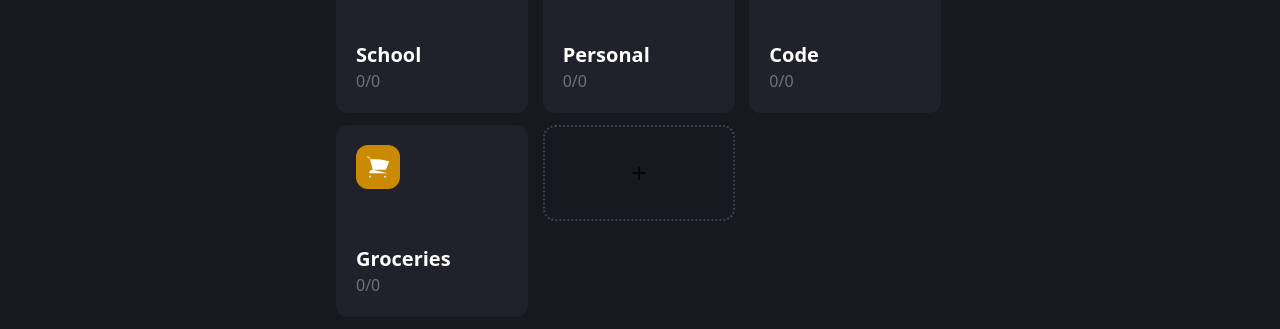
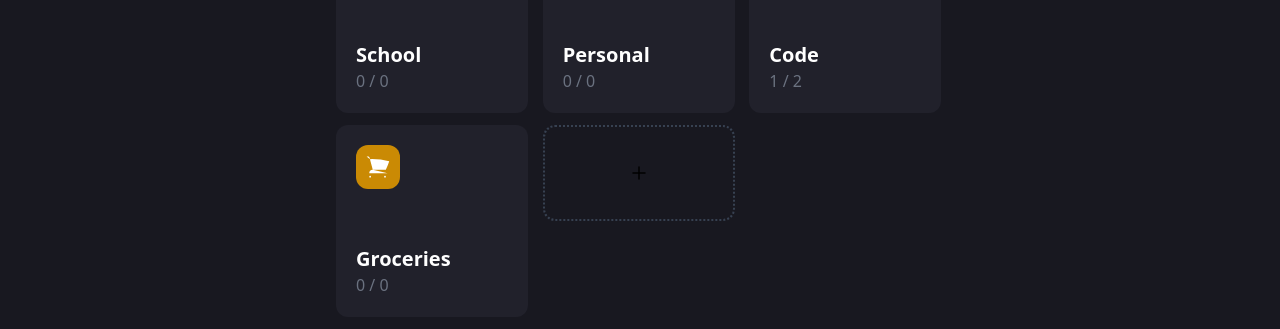
Before and after one commit to MacinME/React-Projects, a React (Vite) app in the folder 01-Todo-List/: page / in a window 1280 px wide. Shown: the part 269-598 px from the top of the page. Built offline with nearby package versions, Linux system fonts and the light colour scheme.

Commit message:
Added successful task counter

```diff
--- a/01-Todo-List/src/Home.jsx
+++ b/01-Todo-List/src/Home.jsx
@@ -45,10 +45,15 @@ export const Home = () => {
     }
   }, [])
 
+  useEffect(() => {
+    setCollectionState( onGetData() );
+  }, [state.status])
+
+
   return (
     <main
       ref={ resizeRef }
-      className="w-full bg-background_color h-screen relative"
+      className={`w-full bg-background_color relative overflow-hidden ${ collection && boxSize < 640 ? "h-screen" : "h-full" }`}
     >
       {/* Desktop Menu */}
       {
--- a/01-Todo-List/src/components/global/GCollection.jsx
+++ b/01-Todo-List/src/components/global/GCollection.jsx
@@ -1,6 +1,6 @@
 import { GIcon } from './GIcon';
 
-export const GCollection = ({ id, icon, title, done, style, collectionTasks, setState}) => {
+export const GCollection = ({ id, icon, title, style, collectionTasks, setState}) => {
   return (
     <div
       onClick={ () => setState({ status: true, collection: { id, title, collectionTasks} }) }
@@ -12,7 +12,7 @@ export const GCollection = ({ id, icon, title, done, style, collectionTasks, set
         <div className="w-full">
             <p className="text-white text-lg font-bold sm:text-xl" >{ title }</p>
             <div>
-                <span className="text-gray-500">{ done }</span>
+                <span className="text-gray-500"> {` ${ collectionTasks.filter(c => c.status).length } / ${ collectionTasks.length }`}</span>
             </div>
         </div>
     </div>
--- a/01-Todo-List/src/components/global/collectionTasks/CItems.jsx
+++ b/01-Todo-List/src/components/global/collectionTasks/CItems.jsx
@@ -30,27 +30,28 @@ export const CItems = ({
   return (
     <div className="bg-navbar_color rounded-xl w-full py-1 px-2">
         <div className="flex justify-between">
-          <div className='flex gap-2'>
+          <div className="flex gap-2">
             <input
                   type="checkbox"
                   onChange={ onSuccessTask }
                   checked={ ischecked }
+                  id={ id }
                   className="accent-pink-500 rounded-full"
               />
               <div>
-                  <p className={`text-gray-100 text-sm lg:text-base ${ ischecked && 'line-through' }`}>{ taskName }</p>
+                  <p className={`text-gray-100 text-sm lg:text-base ${ ischecked && "line-through" }`}>{ taskName }</p>
                   <p className="text-gray-400 text-sm">Date: <span className="text-button_color">{ date }</span></p>
               </div>
           </div>
 
           <button
             onClick={ () => onDeleteDataFromLocalStorage(id) }
-            className='text-white'
+            className="text-white"
           >
             <img
               src={ Close }
               alt="Icon"
-              className='w-4 md:w-6'
+              className="w-4 md:w-6"
             />
           </button>
         </div>
--- a/01-Todo-List/src/components/global/collectionTasks/CTasks.jsx
+++ b/01-Todo-List/src/components/global/collectionTasks/CTasks.jsx
@@ -8,7 +8,7 @@ import { useLocalStorage } from '../../../hooks/useLocalStorage';
 export const CTasks = ({ state, setState }) => {
     const { collection: { title, id } } = state;
 
-    const { tasks, setTasks, onGetDataById, onDeleteDataFromLocalStorage, onUpdateLocalStorage } = useLocalStorage(id);
+    const { tasks, setTasks, onGetDataById, onDeleteDataFromLocalStorage, onUpdateLocalStorage, onGetData } = useLocalStorage(id);
     const { simpleForm, taskName, onInputChange, onResetForm } = useForm({
         id: null,
         taskName: '',
@@ -38,6 +38,7 @@ export const CTasks = ({ state, setState }) => {
 
   return (
     <div className="w-full flex flex-col gap-5 px-4 lg:w-3/6 lg:mx-auto pt-5 lg:pt-20">
+        <div className="w-full bg-background_color flex flex-col gap-3 fixed top-0 left-0 py-4 px-3 lg:w-3/6 lg:top-12 lg:left-1/4">
             <div className="flex items-center gap-4 rounded-xl">
                 <button
                     onClick={ () => setState({ status: false, collection: [] }) }
@@ -69,14 +70,16 @@ export const CTasks = ({ state, setState }) => {
                 <input
                     type="text"
                     placeholder="Add Task"
+                    id='taskName'
                     onChange={ onInputChange }
                     name='taskName'
                     value={ taskName }
                     className="w-full bg-transparent py-2 text-gray-400 text-sm outline-none focus:text-white"
                 />
             </form>
+        </div>
 
-        <div className='flex flex-col gap-3'>
+        <div className='flex flex-col gap-3 pt-28 pb-24'>
             {
                 tasks.map( task => (
                     <CItems
```
Also changed, not shown: 01-Todo-List/src/components/global/assets/folder.svg. Lines whose indentation alone changed are shown as unchanged.
